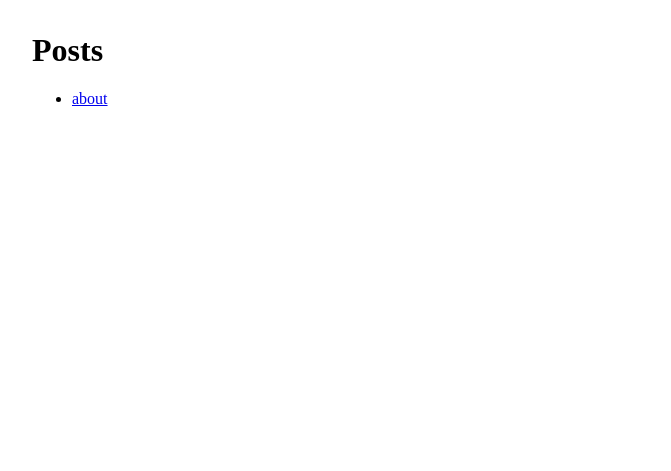
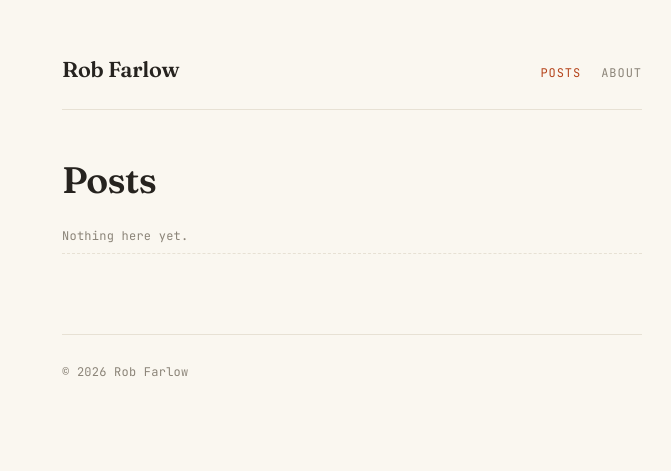
Before and after one commit to shinpads/shinpads.github.io, a plain HTML site: page index.html in a window 1280 px wide. Shown: the whole page, without its empty margins (288-959 px from the left). Drawn offline with Linux system fonts and the light colour scheme.

Commit message:
Add minimal site style with header, nav, and footer
Co-Authored-By: Claude Opus 5.5 <noreply@anthropic.com>

```diff
--- a/index.html
+++ b/index.html
@@ -3,14 +3,21 @@
 <head>
 <meta charset="utf-8">
 <title>robfarlow.com</title>
-<style>
-body { max-width: 640px; margin: 2rem auto 0; }
-</style>
+<meta name="viewport" content="width=device-width, initial-scale=1">
+<link rel="stylesheet" href="style.css">
 </head>
 <body>
+<header class="site-header">
+<a class="site-name" href="index.html">Rob Farlow</a>
+<nav><a href="index.html" aria-current="page">Posts</a><a href="about.html">About</a></nav>
+</header>
+
 <h1>Posts</h1>
-<ul>
-<li><a href="about.html">about</a></li>
+<ul class="posts">
+<!-- <li><time>2026-10-17</time><a href="posts/my-post.html">Post title</a></li> -->
+<li><span class="muted">Nothing here yet.</span></li>
 </ul>
+
+<footer class="site-footer"><span class="muted">© 2026 Rob Farlow</span></footer>
 </body>
 </html>
--- /dev/null
+++ b/style.css
@@ -0,0 +1,166 @@
+@import url("https://fonts.googleapis.com/css2?family=Fraunces:opsz,wght@9..144,400;9..144,600&family=Newsreader:ital,opsz,wght@0,6..72,400;1,6..72,400&family=JetBrains+Mono:wght@400&display=swap");
+
+:root {
+  --paper: #faf7f0;
+  --ink: #26231f;
+  --muted: #8b8478;
+  --accent: #b5441b;
+  --rule: #e7e1d4;
+  --code-bg: #f2ede2;
+
+  --serif: "Newsreader", Georgia, serif;
+  --display: "Fraunces", Georgia, serif;
+  --mono: "JetBrains Mono", ui-monospace, Menlo, monospace;
+}
+
+* { box-sizing: border-box; }
+
+html { background: var(--paper); }
+
+body {
+  max-width: 620px;
+  margin: 0 auto;
+  padding: 3.5rem 1.25rem 5rem;
+  font: 20px/1.65 var(--serif);
+  color: var(--ink);
+  background: var(--paper);
+  -webkit-font-smoothing: antialiased;
+}
+
+::selection { background: #f3d9c9; }
+
+/* header */
+
+.site-header {
+  display: flex;
+  justify-content: space-between;
+  align-items: baseline;
+  flex-wrap: wrap;
+  gap: 0.5rem 1.5rem;
+  padding-bottom: 1.25rem;
+  margin-bottom: 3rem;
+  border-bottom: 1px solid var(--rule);
+}
+
+.site-name {
+  font: 600 1.35rem/1 var(--display);
+  color: var(--ink);
+  text-decoration: none;
+  letter-spacing: -0.01em;
+}
+
+.site-header nav a {
+  margin-left: 1.25rem;
+  font: 0.75rem var(--mono);
+  text-transform: uppercase;
+  letter-spacing: 0.08em;
+  color: var(--muted);
+  text-decoration: none;
+}
+
+.site-header nav a:first-child { margin-left: 0; }
+.site-header nav a:hover,
+.site-header nav a[aria-current] { color: var(--accent); }
+
+/* type */
+
+h1, h2, h3 {
+  font-family: var(--display);
+  font-weight: 600;
+  line-height: 1.2;
+  letter-spacing: -0.015em;
+  margin: 2.5rem 0 1rem;
+}
+
+h1 { font-size: 2.3rem; margin-top: 0; }
+h2 { font-size: 1.5rem; }
+h3 { font-size: 1.2rem; }
+
+p { margin: 0 0 1.25rem; }
+
+a {
+  color: inherit;
+  text-decoration: underline;
+  text-decoration-color: var(--accent);
+  text-decoration-thickness: 1px;
+  text-underline-offset: 0.18em;
+  transition: color 0.15s;
+}
+
+a:hover { color: var(--accent); }
+
+.lede {
+  font-size: 1.15em;
+  font-style: italic;
+  color: var(--muted);
+}
+
+blockquote {
+  margin: 2rem 0;
+  padding-left: 1.25rem;
+  border-left: 2px solid var(--accent);
+  font-style: italic;
+}
+
+hr {
+  border: 0;
+  margin: 3rem 0;
+  text-align: center;
+}
+
+hr::after {
+  content: "* * *";
+  color: var(--muted);
+  letter-spacing: 0.5em;
+}
+
+img { max-width: 100%; height: auto; border-radius: 3px; }
+
+code, pre { font-family: var(--mono); font-size: 0.78em; }
+code { background: var(--code-bg); padding: 0.1em 0.35em; border-radius: 3px; }
+pre {
+  background: var(--code-bg);
+  padding: 1rem 1.25rem;
+  border-radius: 4px;
+  overflow-x: auto;
+  line-height: 1.5;
+}
+pre code { background: none; padding: 0; font-size: 1em; }
+
+ul, ol { padding-left: 1.25rem; }
+
+time, .muted {
+  font: 0.75rem var(--mono);
+  color: var(--muted);
+  letter-spacing: 0.02em;
+}
+
+/* post list */
+
+.posts { list-style: none; padding: 0; margin: 0; }
+
+.posts li {
+  display: flex;
+  align-items: baseline;
+  gap: 1.5rem;
+  padding: 0.6rem 0;
+  border-bottom: 1px dashed var(--rule);
+}
+
+.posts time { flex: 0 0 6.5rem; }
+.posts a { text-decoration: none; }
+
+@media (max-width: 480px) {
+  body { font-size: 18px; padding-top: 2rem; }
+  h1 { font-size: 1.9rem; }
+  .posts li { flex-direction: column; gap: 0; }
+  .posts time { flex: none; }
+}
+
+/* footer */
+
+.site-footer {
+  margin-top: 5rem;
+  padding-top: 1.25rem;
+  border-top: 1px solid var(--rule);
+}
```
Also changed, not shown: about.html (+10 -5 lines).
